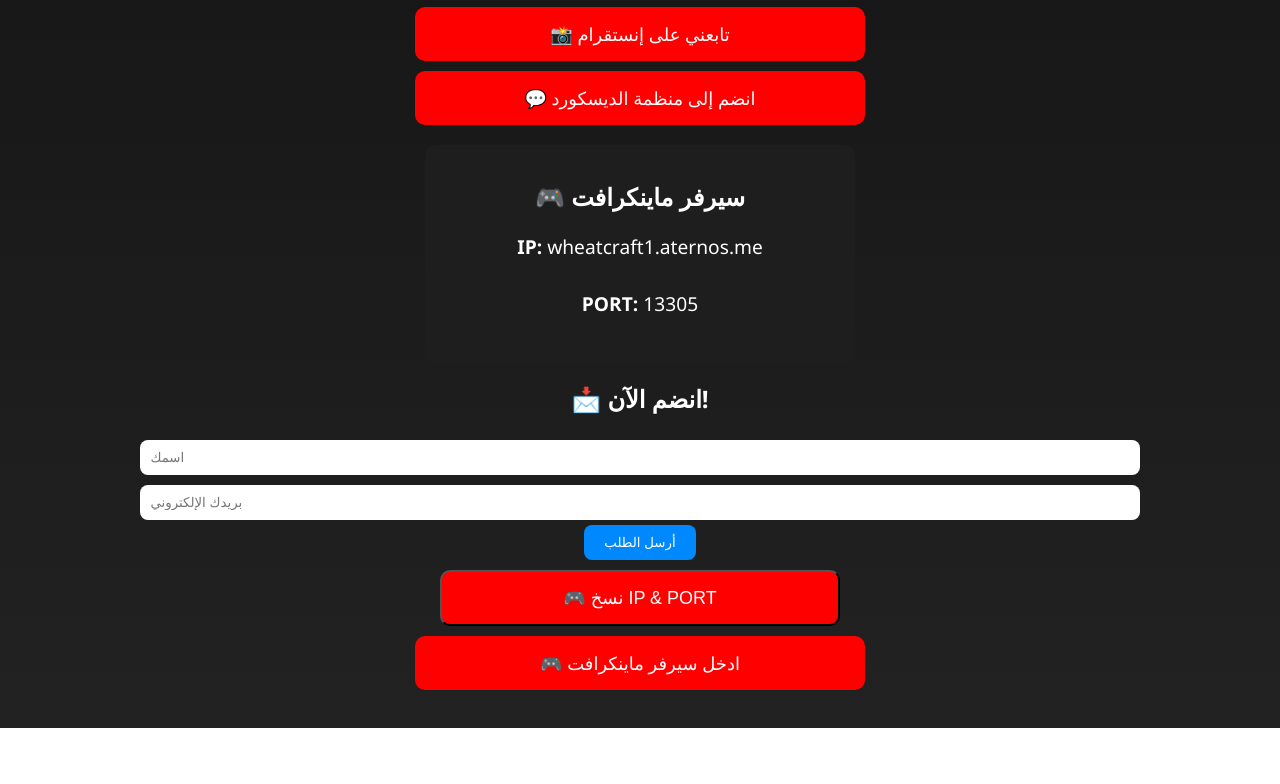
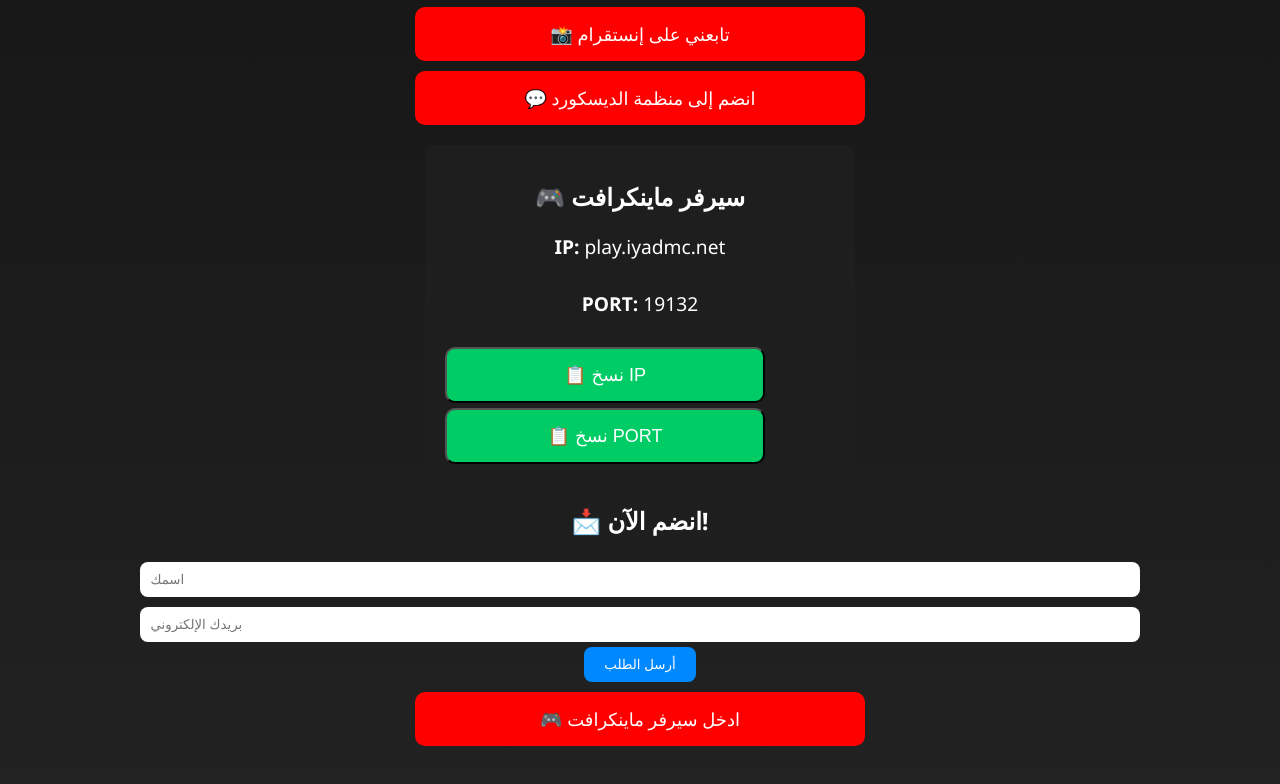
Before and after one commit to IYADYT12/IYADYT12, a plain HTML site: page index.html in a window 1280 px wide. Shown: the part 459-1243 px from the top of the page. Before the commit the page ends 1187 px from the top, so only its background shows below. Drawn offline with Linux system fonts and the light colour scheme.

Commit message:
Update index.html

```diff
--- a/index.html
+++ b/index.html
@@ -11,7 +11,7 @@
       text-align: center;
       color: white;
       padding: 20px;
-      cursor: url('https://cdn.custom-cursor.com/db/15250/32/minecraft-diamond-sword-cursor.png'), auto;
+      cursor: url('https://cur.cursors-4u.net/games/gam-11/gam1003.cur'), auto;
     }
     .banner {
       width: 200px;
@@ -71,6 +71,13 @@
     input[type="submit"]:hover {
       background: #0066cc;
     }
+    .copy-btn {
+      background: #00cc66;
+      margin: 5px;
+    }
+    .copy-btn:hover {
+      background: #00994d;
+    }
   </style>
 </head>
 <body>
@@ -81,38 +88,36 @@
   <p>مرحبًا بك في عالمي! كل شيء هنا يبدأ بالمتعة والأكشن 💥</p>
 
   <a href="https://www.youtube.com/@IYAD__YT_" class="button" target="_blank">📺 اشترك في قناتي</a>
-  <a href="https://www.instagram.com/iyad_yt_1l" class="button" target="_blank">📸 تابعني على إنستقرام</a>
-  <a href="https://discord.gg/jukqxHUy" class="button" target="_blank">💬 انضم إلى منظمة الديسكورد</a>
+  <a href="https://www.instagram.com/iyad_yt_official" class="button" target="_blank">📸 تابعني على إنستقرام</a>
+  <a href="https://discord.gg/YOUR_INVITE" class="button" target="_blank">💬 انضم إلى منظمة الديسكورد</a>
 
   <div class="server-box">
     <h2>🎮 سيرفر ماينكرافت</h2>
-    <p><strong>IP:</strong> wheatcraft1.aternos.me</p>
-    <p><strong>PORT:</strong> 13305</p>
+    <p><strong>IP:</strong> <span id="ip">play.iyadmc.net</span></p>
+    <p><strong>PORT:</strong> <span id="port">19132</span></p>
+    <button class="button copy-btn" onclick="copyText('ip')">📋 نسخ IP</button>
+    <button class="button copy-btn" onclick="copyText('port')">📋 نسخ PORT</button>
   </div>
 
   <h2>📩 انضم الآن!</h2>
-  <form action="mailto:beziouiyed78@gmail.com" method="post" enctype="text/plain">
+  <form action="mailto:YOUR_EMAIL@gmail.com" method="post" enctype="text/plain">
     <input type="text" name="name" placeholder="اسمك"><br>
     <input type="email" name="email" placeholder="بريدك الإلكتروني"><br>
     <input type="submit" value="أرسل الطلب">
   </form>
 
+  <script>
+    function copyText(id) {
+      var text = document.getElementById(id).innerText;
+      navigator.clipboard.writeText(text).then(() => {
+        alert('تم النسخ: ' + text);
+      });
+    }
+  </script>
+
 </body>
-<button onclick="copyIP()" class="button">🎮 نسخ IP & PORT</button>
-<p id="copy-msg" style="color: lightgreen; display: none;">✅ تم النسخ!</p>
-<script>
-  function copyIP() {
-    const ipPort = "play.iyadmc.net:19132";
-    navigator.clipboard.writeText(ipPort).then(() => {
-      document.getElementById("copy-msg").style.display = "block";
-      setTimeout(() => {
-        document.getElementById("copy-msg").style.display = "none";
-      }, 2000);
-    });
-  }
-</script>
+</html>
 
-</html>
 
   <a href="https://aternos.org/:yourserver" target="_blank" class="button">🎮 ادخل سيرفر ماينكرافت</a>
 
```
